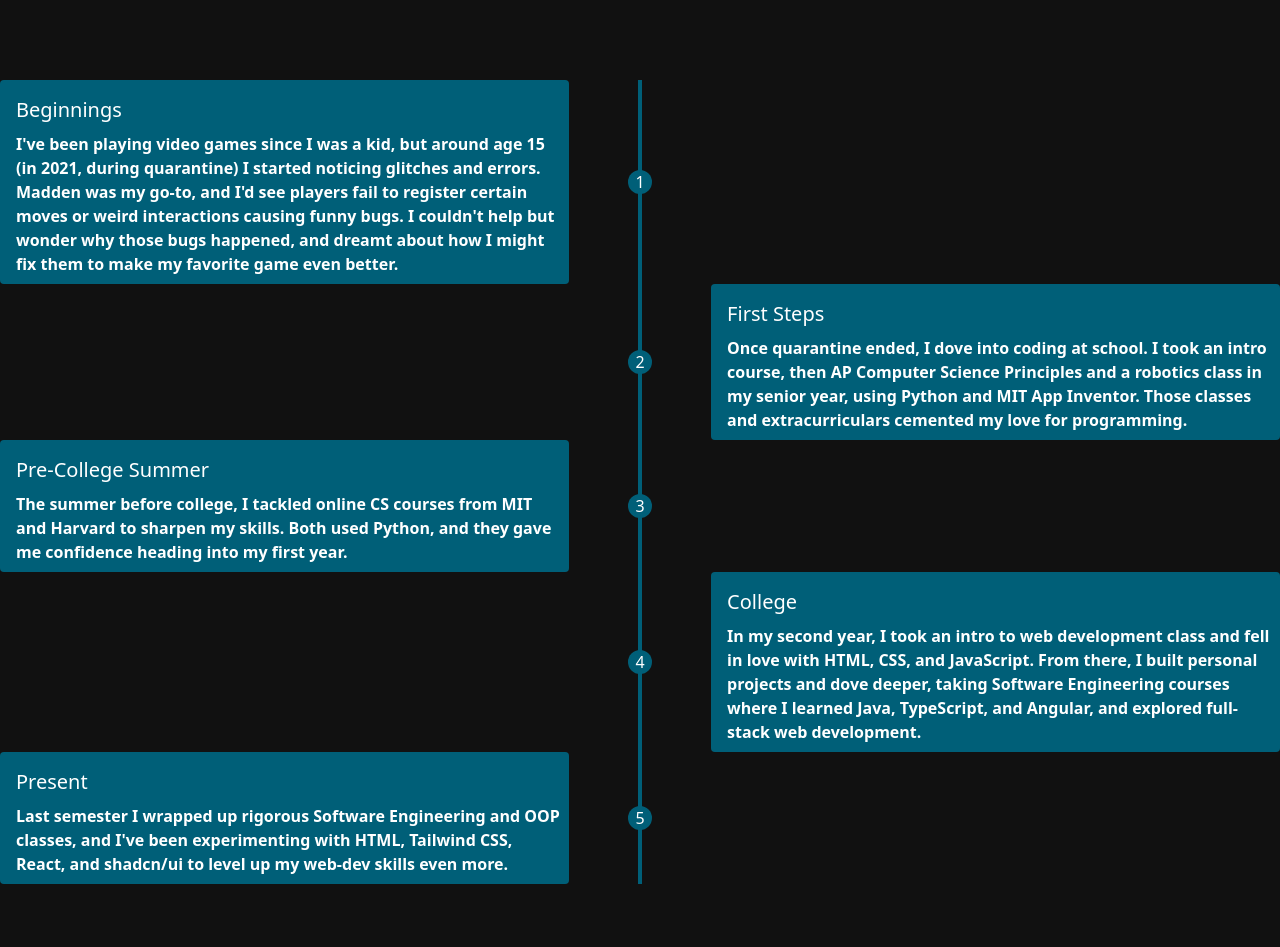
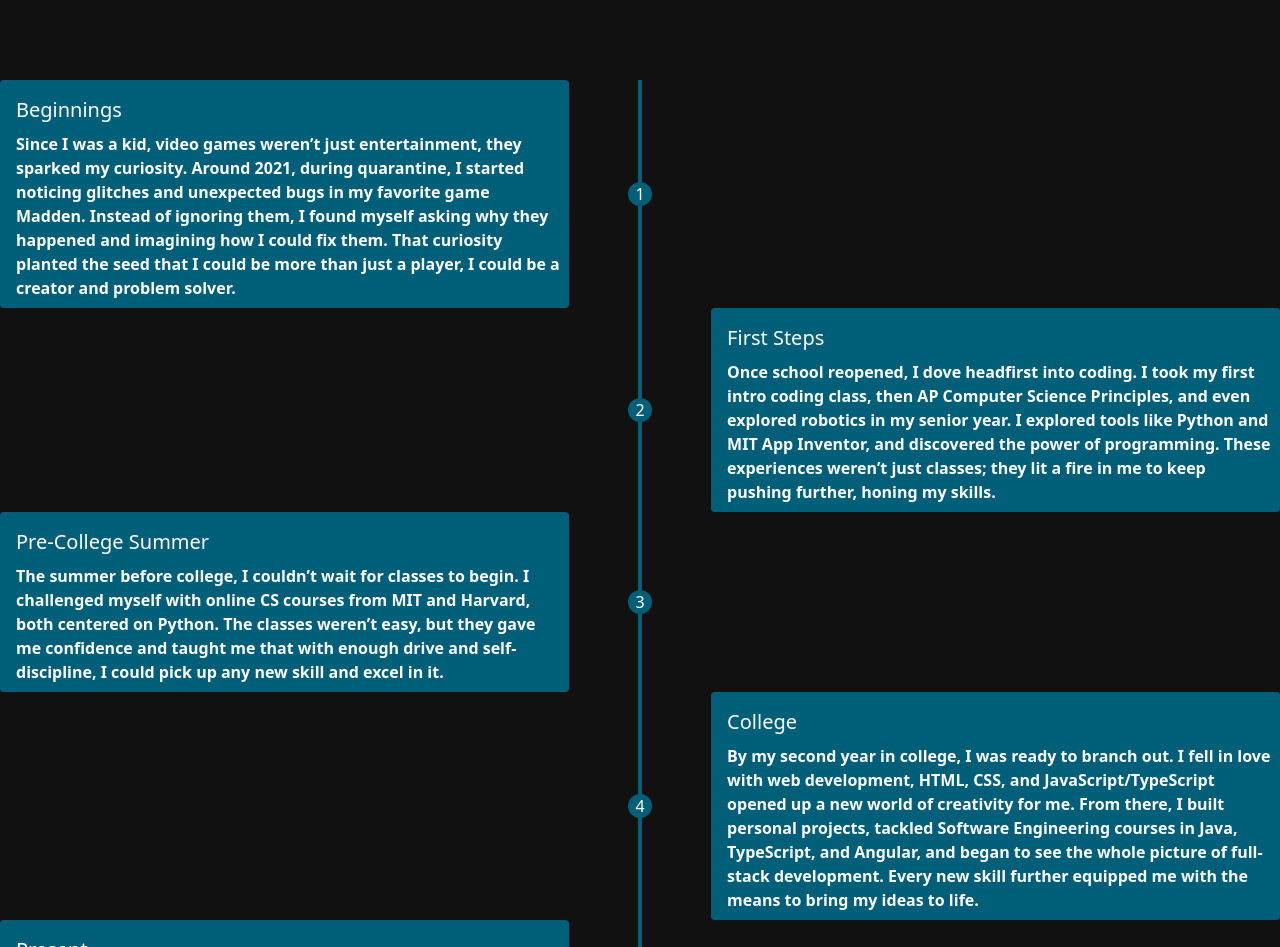
Before and after one commit to AazeemVS/Portfolio-Site, a React (Vite) app: page /AboutMe in a window 1280 px wide. Shown: the part 3425-4372 px from the top of the page. Built offline with nearby package versions, Linux system fonts and the light colour scheme.

Commit message:
Updated my story component with better content

```diff
--- a/src/components/ui/about-us/story-mobile.tsx
+++ b/src/components/ui/about-us/story-mobile.tsx
@@ -24,12 +24,13 @@ const StoryMobile = () => {
           <div className="w-full bg-cyan-800 rounded p-4">
             <h1 className="text-white text-xl font-medium py-2">Beginnings</h1>
             <p className="text-white text-sm font-semibold">
-              I've been playing video games since I was a kid, but around age 15
-              (in 2021, during quarantine) I started noticing glitches and
-              errors. Madden was my go-to, and I'd see players fail to register
-              certain moves or weird interactions causing funny bugs. I couldn't
-              help but wonder why those bugs happened, and dreamt about how I
-              might fix them to make my favorite game even better.
+              Since I was a kid, video games weren’t just entertainment, they
+              sparked my curiosity. Around 2021, during quarantine, I started
+              noticing glitches and unexpected bugs in my favorite game Madden.
+              Instead of ignoring them, I found myself asking why they happened
+              and imagining how I could fix them. That curiosity planted the
+              seed that I could be more than just a player, I could be a creator
+              and problem solver.
             </p>
           </div>
         </div>
@@ -51,10 +52,12 @@ const StoryMobile = () => {
           <div className="w-full bg-cyan-800 rounded p-4">
             <h1 className="text-white text-xl font-medium py-2">First Steps</h1>
             <p className="text-white text-sm font-semibold">
-              Once quarantine ended, I dove into coding at school. I took an
-              intro course, then AP Computer Science Principles and a robotics
-              class in my senior year, using Python and MIT App Inventor. Those
-              classes and extracurriculars cemented my love for programming.
+              Once school reopened, I dove headfirst into coding. I took my
+              first intro coding class, then AP Computer Science Principles, and
+              even explored robotics in my senior year. I explored tools like
+              Python and MIT App Inventor, and discovered the power of
+              programming. These experiences weren’t just classes; they lit a
+              fire in me to keep pushing further, honing my skills.
             </p>
           </div>
         </div>
@@ -76,9 +79,11 @@ const StoryMobile = () => {
               Pre-College Summer
             </h1>
             <p className="text-white text-sm font-semibold">
-              The summer before college, I tackled online CS courses from MIT
-              and Harvard to sharpen my skills. Both used Python, and they gave
-              me confidence heading into my first year.
+              The summer before college, I couldn’t wait for classes to begin. I
+              challenged myself with online CS courses from MIT and Harvard,
+              both centered on Python. The classes weren’t easy, but they gave
+              me confidence and taught me that with enough drive and
+              self-discipline, I could pick up any new skill and excel in it.
             </p>
           </div>
         </div>
@@ -97,11 +102,13 @@ const StoryMobile = () => {
           <div className="w-full bg-cyan-800 rounded p-4">
             <h1 className="text-white text-xl font-medium py-2">College</h1>
             <p className="text-white text-sm font-semibold">
-              In my second year, I took an intro to web development class and
-              fell in love with HTML, CSS, and JavaScript. From there, I built
-              personal projects and dove deeper, taking Software Engineering
-              courses where I learned Java, TypeScript, and Angular, and
-              explored full-stack web development.
+              By my second year in college, I was ready to branch out. I fell in
+              love with web development, HTML, CSS, and JavaScript/TypeScript
+              opened up a new world of creativity for me. From there, I built
+              personal projects, tackled Software Engineering courses in Java,
+              TypeScript, and Angular, and began to see the whole picture of
+              full-stack development. Every new skill further equipped me with
+              the means to bring my ideas to life.
             </p>
           </div>
         </div>
@@ -119,9 +126,12 @@ const StoryMobile = () => {
         <div className="w-full bg-cyan-800 rounded p-4">
           <h1 className="text-white text-xl font-medium py-2">Present</h1>
           <p className="text-white text-sm font-semibold">
-            Last semester I wrapped up rigorous Software Engineering and OOP
-            classes, and I've been experimenting with HTML, Tailwind CSS, React,
-            and shadcn/ui to level up my web-dev skills even more.
+            Today, I’m pushing myself further than ever. I’ve built a strong
+            foundation in Software Engineering and OOP, and now I’m delving into
+            modern tools like React, Tailwind CSS, and shadcn/ui. I don’t just
+            want to code; I want to create, problem-solve, and keep learning.
+            Every project I build is a step toward the kind of developer I
+            aspire to be.
           </p>
         </div>
       </div>
--- a/src/components/ui/about-us/story.tsx
+++ b/src/components/ui/about-us/story.tsx
@@ -40,12 +40,13 @@ const Story = () => {
                 Beginnings
               </h1>
               <p className="text-white text-sm md:text-base font-semibold">
-                I've been playing video games since I was a kid, but around age
-                15 (in 2021, during quarantine) I started noticing glitches and
-                errors. Madden was my go-to, and I'd see players fail to
-                register certain moves or weird interactions causing funny bugs.
-                I couldn't help but wonder why those bugs happened, and dreamt
-                about how I might fix them to make my favorite game even better.
+                Since I was a kid, video games weren’t just entertainment, they
+                sparked my curiosity. Around 2021, during quarantine, I started
+                noticing glitches and unexpected bugs in my favorite game
+                Madden. Instead of ignoring them, I found myself asking why they
+                happened and imagining how I could fix them. That curiosity
+                planted the seed that I could be more than just a player, I
+                could be a creator and problem solver.
               </p>
             </div>
           </motion.div>
@@ -147,11 +148,12 @@ const Story = () => {
                 First Steps
               </h1>
               <p className="text-white text-sm md:text-base font-semibold">
-                Once quarantine ended, I dove into coding at school. I took an
-                intro course, then AP Computer Science Principles and a robotics
-                class in my senior year, using Python and MIT App Inventor.
-                Those classes and extracurriculars cemented my love for
-                programming.
+                Once school reopened, I dove headfirst into coding. I took my
+                first intro coding class, then AP Computer Science Principles,
+                and even explored robotics in my senior year. I explored tools
+                like Python and MIT App Inventor, and discovered the power of
+                programming. These experiences weren’t just classes; they lit a
+                fire in me to keep pushing further, honing my skills.
               </p>
             </div>
           </motion.div>
@@ -169,9 +171,11 @@ const Story = () => {
                 Pre-College Summer
               </h1>
               <p className="text-white text-sm md:text-base font-semibold">
-                The summer before college, I tackled online CS courses from MIT
-                and Harvard to sharpen my skills. Both used Python, and they
-                gave me confidence heading into my first year.
+                The summer before college, I couldn’t wait for classes to begin.
+                I challenged myself with online CS courses from MIT and Harvard,
+                both centered on Python. The classes weren’t easy, but they gave
+                me confidence and taught me that with enough drive and
+                self-discipline, I could pick up any new skill and excel in it.
               </p>
             </div>
           </motion.div>
@@ -271,11 +275,14 @@ const Story = () => {
             <div className="w-full h-full bg-cyan-800 rounded p-4 md:p-2 md:pl-4 hover:scale-105 md:hover:scale-110 transition-transform duration-200 mb-2 md:mb-0">
               <h1 className="text-white text-xl font-medium py-2">College</h1>
               <p className="text-white text-sm md:text-base font-semibold">
-                In my second year, I took an intro to web development class and
-                fell in love with HTML, CSS, and JavaScript. From there, I built
-                personal projects and dove deeper, taking Software Engineering
-                courses where I learned Java, TypeScript, and Angular, and
-                explored full-stack web development.
+                By my second year in college, I was ready to branch out. I fell
+                in love with web development, HTML, CSS, and
+                JavaScript/TypeScript opened up a new world of creativity for
+                me. From there, I built personal projects, tackled Software
+                Engineering courses in Java, TypeScript, and Angular, and began
+                to see the whole picture of full-stack development. Every new
+                skill further equipped me with the means to bring my ideas to
+                life.
               </p>
             </div>
           </motion.div>
@@ -291,9 +298,12 @@ const Story = () => {
             <div className="w-full h-full bg-cyan-800 rounded p-4 md:p-2 md:pl-4 hover:scale-105 md:hover:scale-110 transition-transform duration-200 mb-2 md:mb-0">
               <h1 className="text-white text-xl font-medium py-2">Present</h1>
               <p className="text-white text-sm md:text-base font-semibold">
-                Last semester I wrapped up rigorous Software Engineering and OOP
-                classes, and I've been experimenting with HTML, Tailwind CSS,
-                React, and shadcn/ui to level up my web-dev skills even more.
+                Today, I’m pushing myself further than ever. I’ve built a strong
+                foundation in Software Engineering and OOP, and now I’m delving
+                into modern tools like React, Tailwind CSS, and shadcn/ui. I
+                don’t just want to code; I want to create, problem-solve, and
+                keep learning. Every project I build is a step toward the kind
+                of developer I aspire to be.
               </p>
             </div>
           </motion.div>
```
